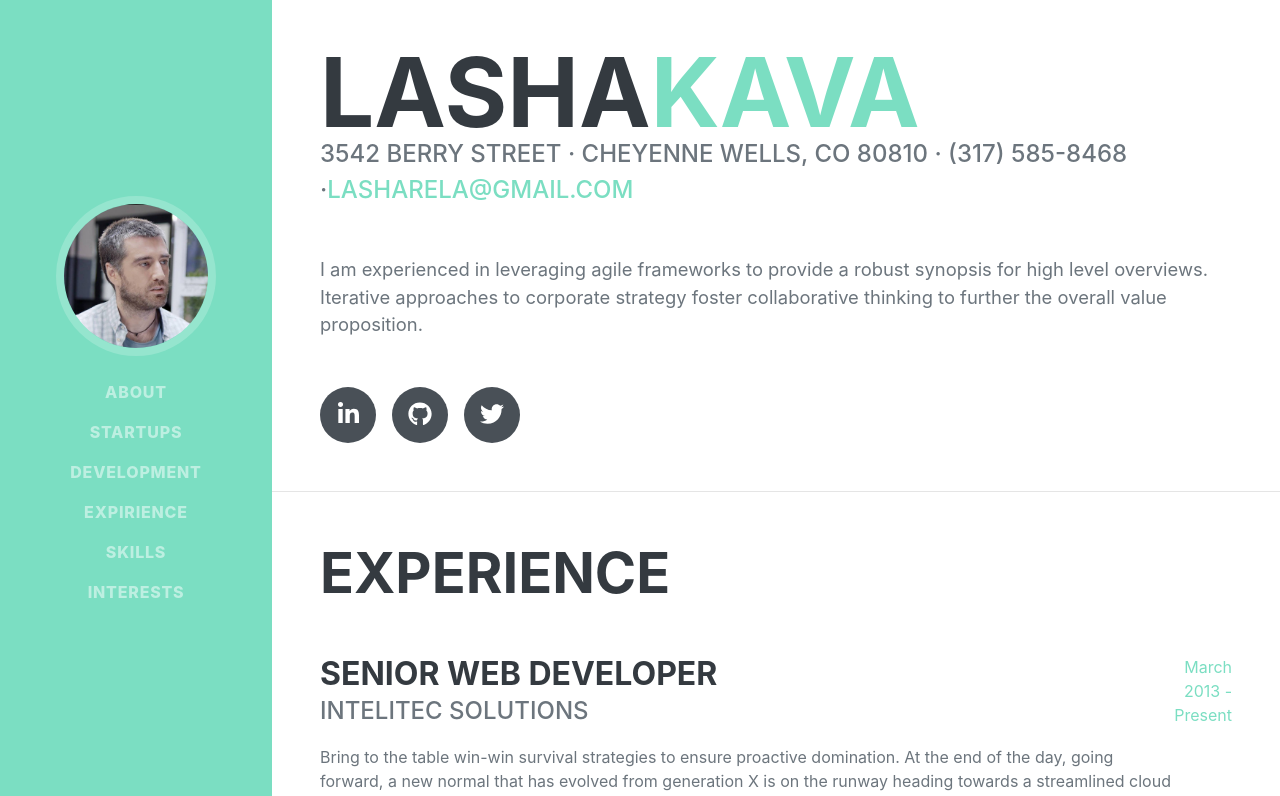
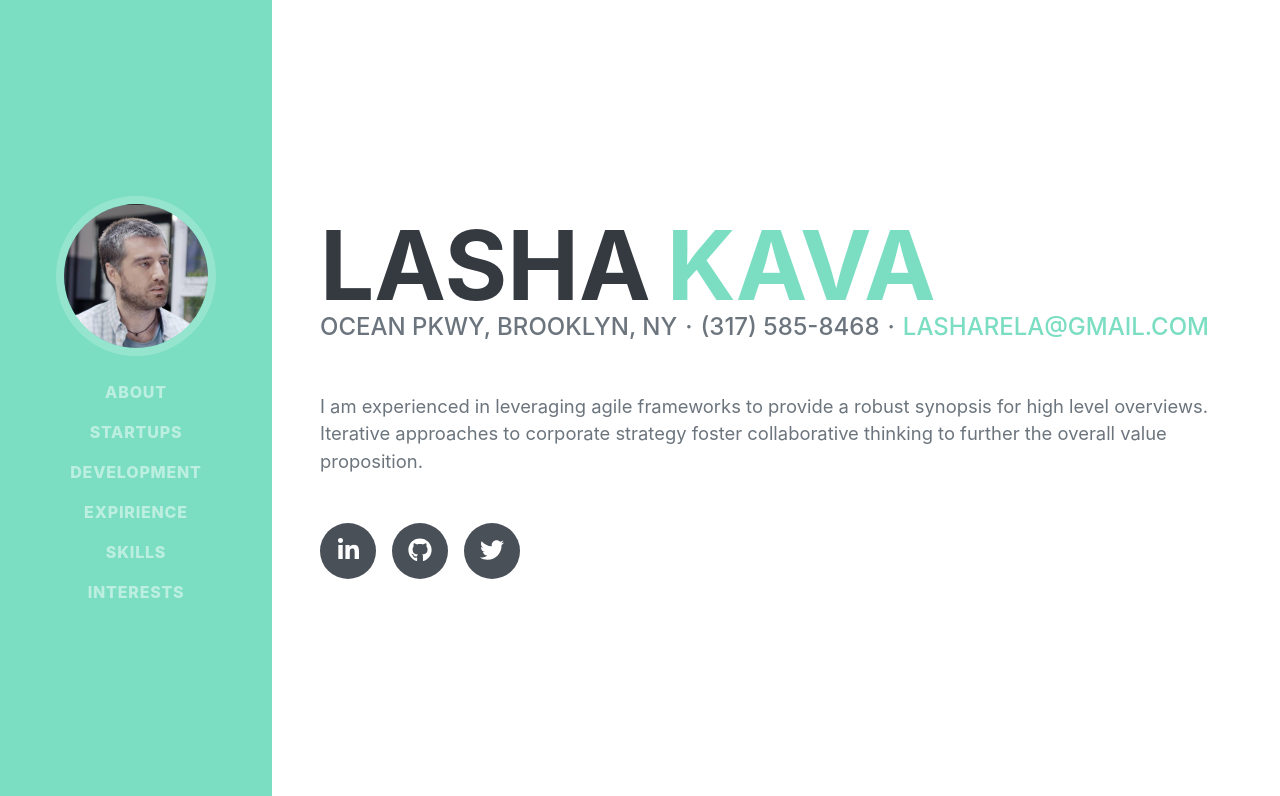
Before and after one commit to lasharela/lasharela.ge, a React (Create React App) app: page / in a window 1280 px wide. Shown: the top 796 px of the page. Built offline with nearby package versions, Linux system fonts and the light colour scheme; a web font is replaced by a local one.

Commit message:
Improve contact information

```diff
--- a/src/components/Section.js
+++ b/src/components/Section.js
@@ -13,7 +13,7 @@ export class Section extends Component {
 
   render() {
     return (
-        <section className={`${this.sectionClass} p-3 p-lg-5 d-flex flex-column`} id={this.id}>
+        <section className={`${this.sectionClass} resume-section p-3 p-lg-5 d-flex flex-column`} id={this.id}>
             {this.props.children}
         </section>
     )
--- a/src/sections/About.js
+++ b/src/sections/About.js
@@ -6,10 +6,15 @@ export default () => {
     return (
         <Section id="about">
             <div className="my-auto">
-                <h1 className="mb-0">Lasha
+                <h1 className="mb-0">
+                    <span className="pr-3">Lasha</span>
                     <span className="text-primary">Kava</span>
                 </h1>
-                <div className="subheading mb-5">3542 Berry Street · Cheyenne Wells, CO 80810 · (317) 585-8468 ·
+                <div className="subheading mb-5">
+                    <span>Ocean Pkwy,  Brooklyn, NY</span>
+                    <span className="px-2">·</span>
+                    <span>(317) 585-8468</span>
+                    <span className="px-2">·</span>
                     <a href="mailto:name@email.com">lasharela@gmail.com</a>
                 </div>
                 <p className="lead mb-5">I am experienced in leveraging agile frameworks to provide a robust synopsis for high level overviews. Iterative approaches to corporate strategy foster collaborative thinking to further the overall value proposition.</p>
```
